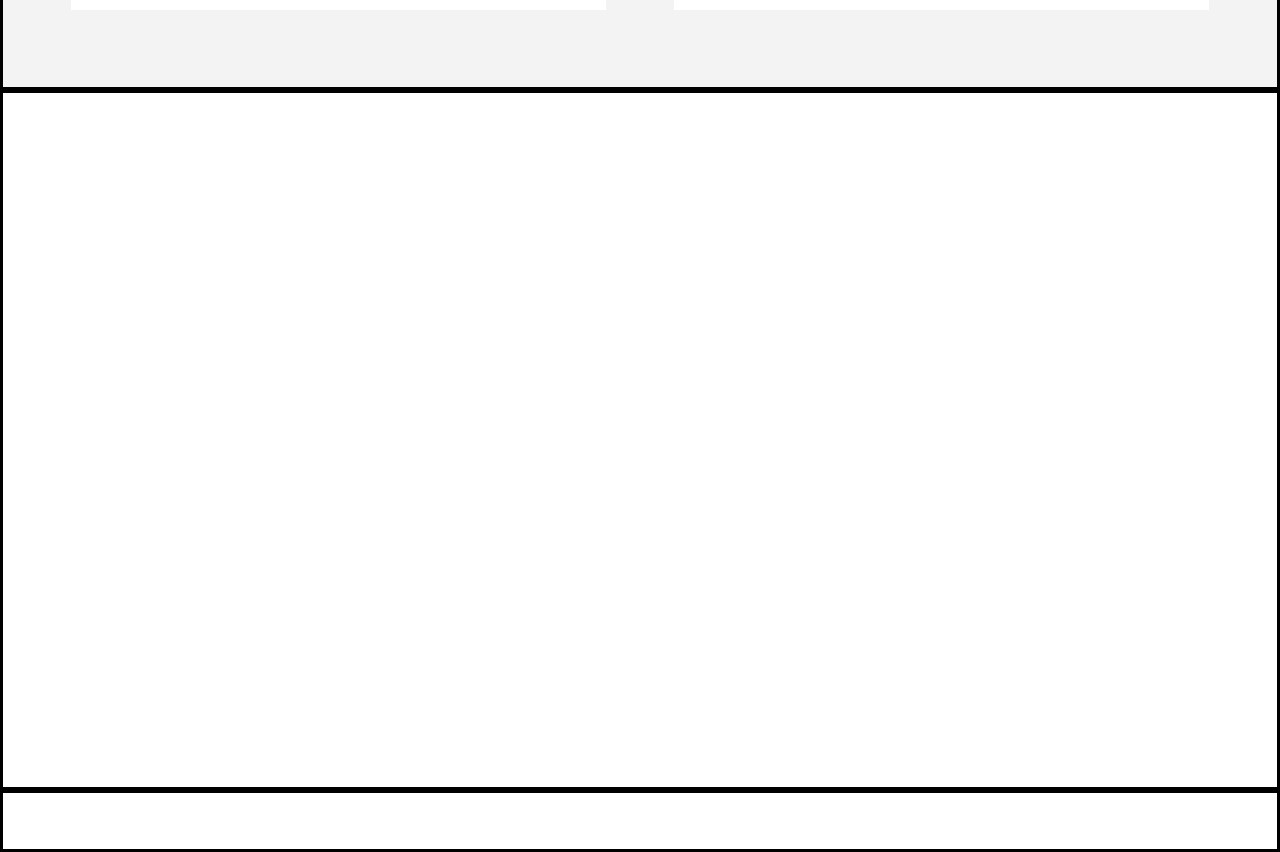
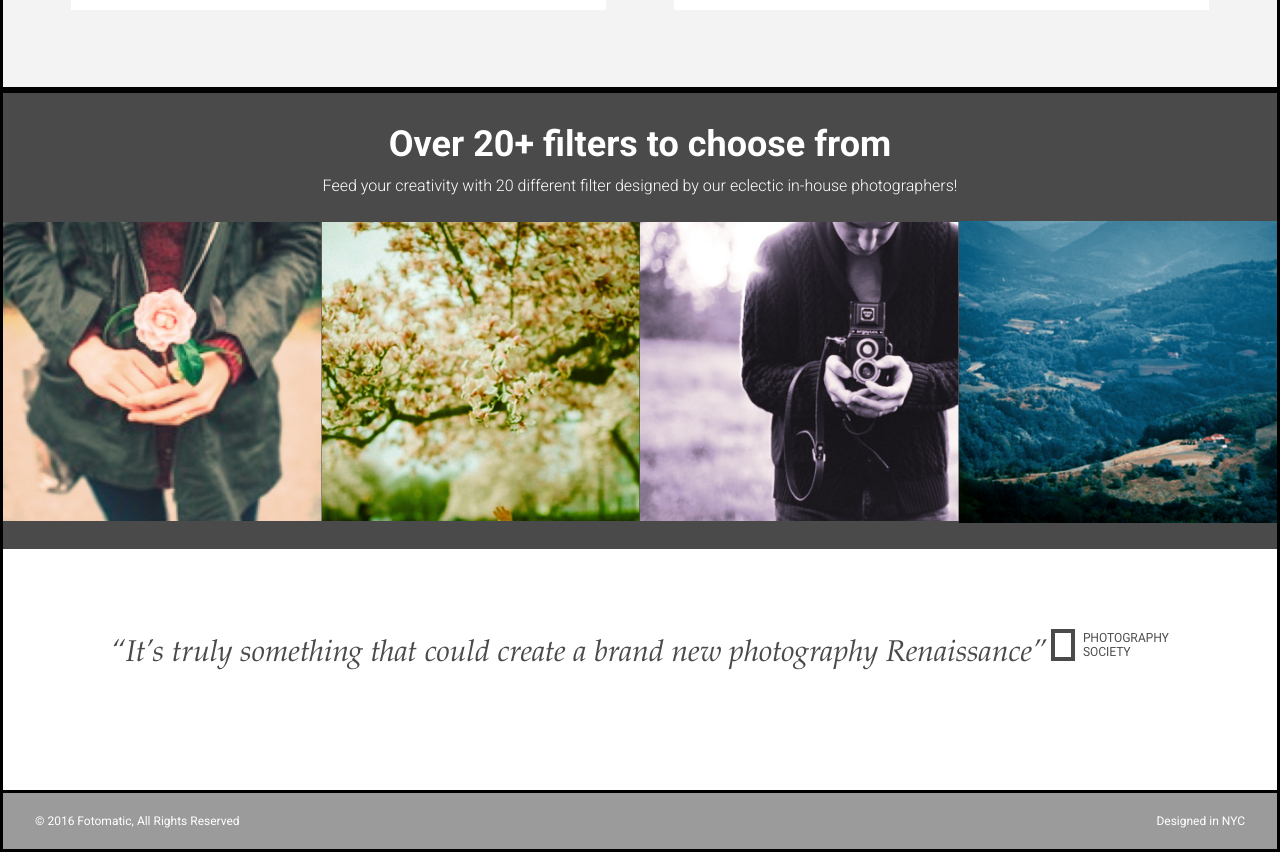
Before and after one commit to alexandermagee/Fotomatic, a plain HTML site: page index.html in a window 1280 px wide. Shown: the part 1210-2062 px from the top of the page. Drawn offline with Linux system fonts and the light colour scheme.

Commit message:
Adding the remaining content and desktop positioning, next awaiting completion of top aside and final desktop styling checks

```diff
--- a/Resources/style.css
+++ b/Resources/style.css
@@ -83,7 +83,7 @@ header h1 {
     text-align: center;
     width: 600px;
     height: 350px;
-    background-color: green;
+    background-color: #9dc20b;
     color: white;
     font-size: 20px;
     margin: 0;
@@ -96,17 +96,21 @@ header h1 {
 }
 
 #instant {
-    font-family: 'Rubik';
+    font-family: "Damion",cursive;
     font-style: italic;
+    font-size: 2.25rem;
 }
 
 .top h1 {
 font-size: 50px;
 font-family: 'Rubik';
+font-weight: 400;
 }
 
 .top h3 {
-    font-weight: 400;
+    font-weight: 300;
+    font-size: 20px;
+    line-height: 1.4;
 }
 
 .top button {
@@ -153,8 +157,83 @@ font-family: 'Rubik';
 }
 
 .middle p {
-    font-family: "Roboto-Light";
+    font-family: "Roboto";
+    font-weight: 300;
     font-size: 16px;
     margin-top: 0px;
     padding: 0% 5%;
 }
+
+/* BOTTOM CELL STYLING */
+
+.bottom {
+    grid-area: bottom;
+    background-color: #4a4a4a;
+    display: grid;
+    grid-template-columns: 100%;
+    grid-template-rows: 140px 40% 280px;
+}
+
+.filters {
+    text-align: center;
+    color: white;
+}
+
+.filters h2 {
+    font-family: "Roboto";
+    font-style: bold;
+    font-size: 36px;
+    margin-bottom: 0px;
+}
+
+.filters p {
+    font-size: 16px;
+    line-height: 1.4;
+    font-family: "Roboto";
+    font-weight: 300;
+    margin-top: 10px;
+}
+
+.fourImages {
+    width: 100%;
+    height: 100%;
+    display: flex;
+    align-items: center;
+}
+
+.fourImages img {
+    max-width: 25%;
+    height: auto;
+}
+
+.quote {
+    background-color: white;
+    margin-top: 3%;
+    height: 100%;
+    width: 100%;
+    text-align: center;
+    padding-top: 80px;
+}
+
+.quote h2, img {
+    display: inline;
+    font-family: "Palatino";
+    font-style: italic;
+    font-size: 30px;
+    font-weight: 300;
+    color:#4a4a4a;
+}
+
+/* FOOTER CELL STYLING */
+
+.footer {
+    background-color: #9b9b9b;
+    color: white;
+    font-family: "Roboto";
+    font-size: 12px;
+    display: flex;
+    justify-content: space-between;
+    align-items: center;
+    padding: 0px 32px;
+
+}
--- a/index.html
+++ b/index.html
@@ -42,8 +42,26 @@
                 <p>From the paint to the tiny screw inside, Fotomatic is crafted with love and 20-year of expertise</p>
             </article>
         </section>
-        <section class="cell bottom"></section>
-        <section class="cell footer"></section>
+        <section class="cell bottom">
+            <article class="filters">
+                <h2>Over 20+ filters to choose from</h2>
+                <p>Feed your creativity with 20 different filter designed by our eclectic in-house photographers!</p>
+            </article>
+            <article class="fourImages">
+                <img src="Resources/Images/images/filter-1.png" alt="">
+                <img src="Resources/Images/images/filter-2.png" alt="">
+                <img src="Resources/Images/images/filter-3.png" alt="">
+                <img src="Resources/Images/images/filter-4.png" alt="">
+            </article>
+            <article class="quote">
+                <h2>“It’s truly something that could create a brand new photography Renaissance”</h2>
+                <img src="Resources/Images/images/photography-logo.png">
+            </article>
+        </section>
+        <section class="cell footer">
+            <p>&copy 2016 Fotomatic, All Rights Reserved</p>
+            <p>Designed in NYC</p>
+        </section>
     </main>
 </body>
 </html>
```
